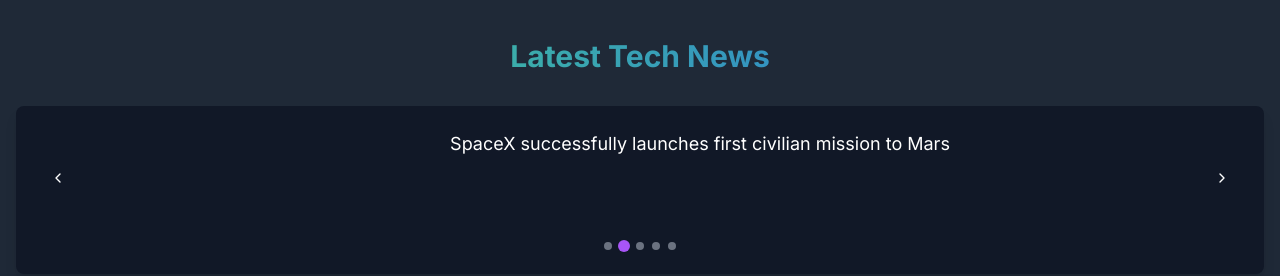
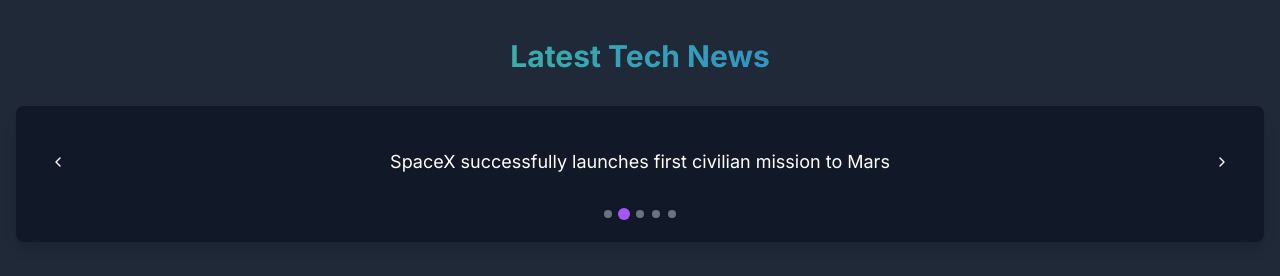
Before and after one commit to Tahasaif3/Milestone-3-assignment, a Next.js app: page / in a window 1280 px wide. Shown: the part 1460-1736 px from the top of the page. Built offline with nearby package versions, Linux system fonts and the light colour scheme.

Commit message:
Updated code

```diff
--- a/components/TechNewsSlider.tsx
+++ b/components/TechNewsSlider.tsx
@@ -54,18 +54,18 @@
 
   return (
     <div className="relative bg-gray-900 p-4 sm:p-6 rounded-lg shadow-lg overflow-hidden">
-      <div className="flex items-center justify-between">
+      <div className="flex items-center justify-between gap-2 sm:gap-4">
         <Button
           onClick={goToPrevious}
           variant="ghost"
           size="icon"
-          className="text-white z-10 p-1 sm:p-2"
+          className="text-white z-10 shrink-0"
         >
           <ChevronLeft className="h-4 w-4 sm:h-6 sm:w-6" />
         </Button>
-        <div className="flex-1 overflow-hidden h-20 sm:h-24">
+        <div className="relative flex-1 min-h-[5rem] sm:min-h-[4rem] flex items-center justify-center">
           <AnimatePresence initial={false} custom={direction}>
-            <motion.p
+            <motion.div
               key={currentIndex}
               custom={direction}
               variants={variants}
@@ -76,17 +76,19 @@
                 x: { type: "spring", stiffness: 300, damping: 30 },
                 opacity: { duration: 0.2 },
               }}
-              className="text-center text-sm sm:text-lg px-2 sm:px-4 absolute w-full"
+              className="absolute inset-0 flex items-center justify-center"
             >
-              {newsItems[currentIndex]}
-            </motion.p>
+              <p className="text-center text-sm sm:text-lg px-1 sm:px-4 text-white">
+                {newsItems[currentIndex]}
+              </p>
+            </motion.div>
           </AnimatePresence>
         </div>
         <Button
           onClick={goToNext}
           variant="ghost"
           size="icon"
-          className="text-white z-10 p-1 sm:p-2"
+          className="text-white z-10 shrink-0"
         >
           <ChevronRight className="h-4 w-4 sm:h-6 sm:w-6" />
         </Button>
```
